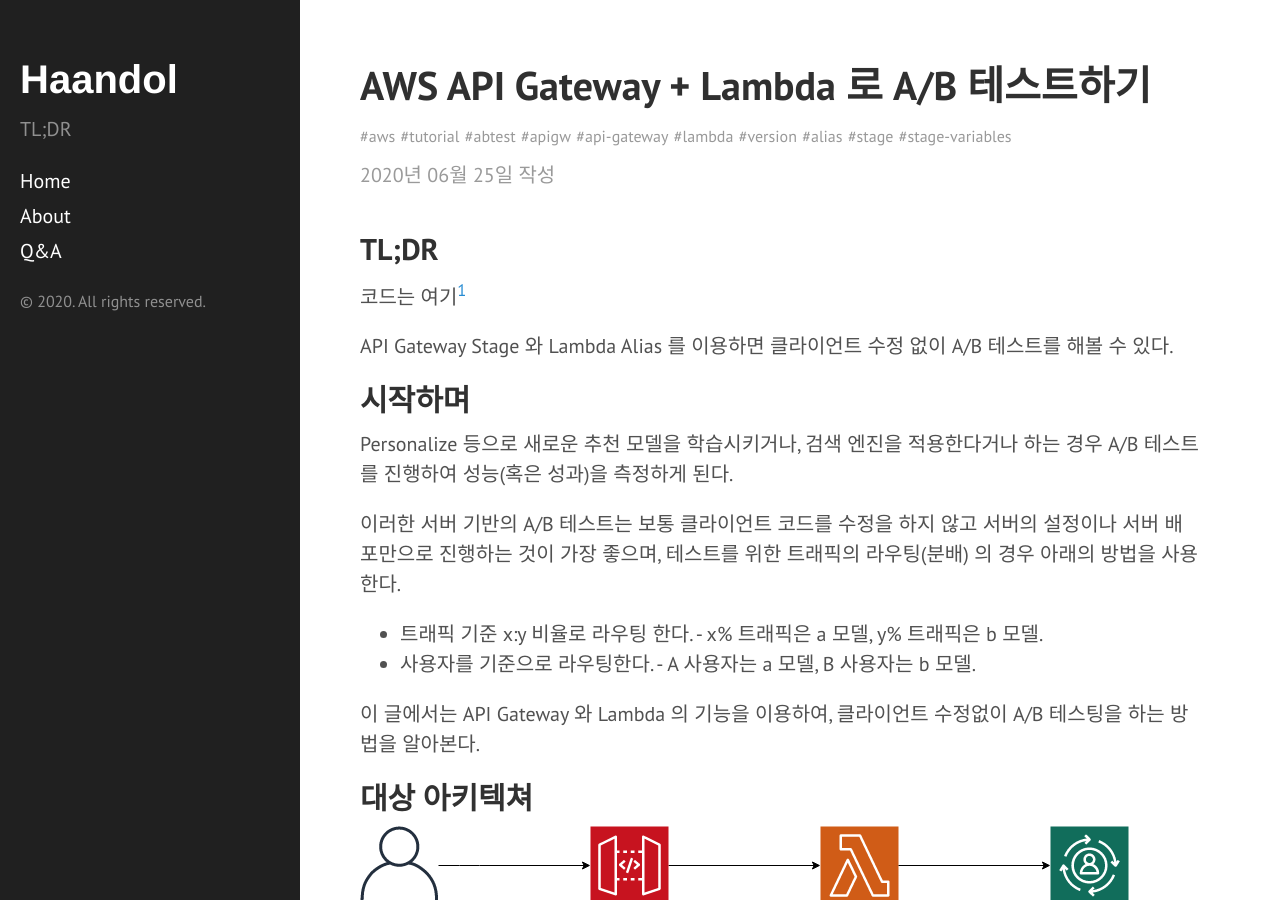
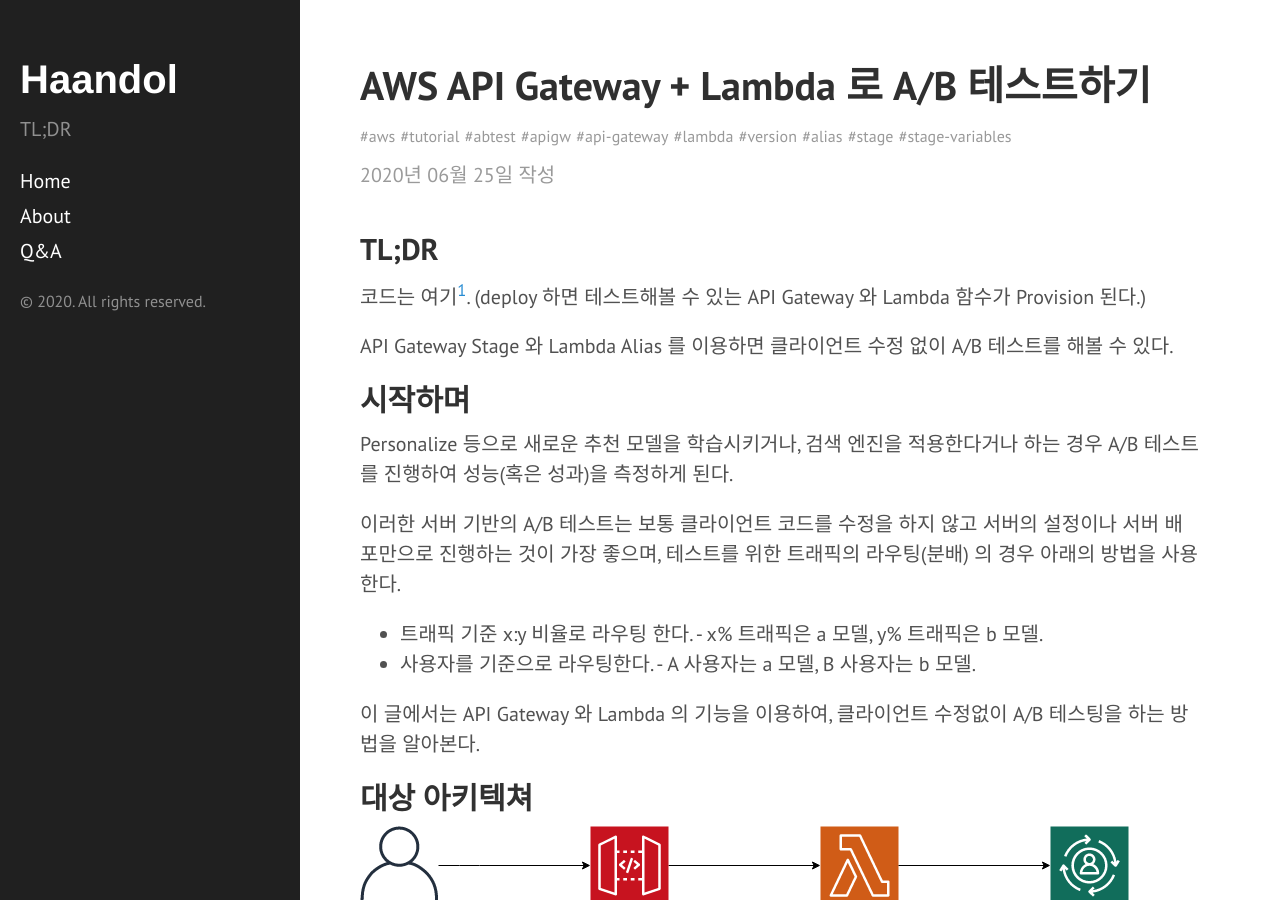
Before and after one commit to haandol/haandol.github.com, a Jekyll site: the page built from _posts/2020-06-25-aws-serverless-abtest.md, in a window 1280 px wide and 900 px high. Built offline with Jekyll 4.4.1, drawn with Linux system fonts in a browser that asks for light colours; comment, search, counter and statistics services are not loaded.

Commit message:
add code ref

```diff
--- a/_posts/2020-06-25-aws-serverless-abtest.md
+++ b/_posts/2020-06-25-aws-serverless-abtest.md
@@ -10,7 +10,7 @@
 
 ## TL;DR
 
-코드는 여기[^1]
+코드는 여기[^1]. (deploy 하면 테스트해볼 수 있는 API Gateway 와 Lambda 함수가 Provision 된다.)
 
 API Gateway Stage 와 Lambda Alias 를 이용하면 클라이언트 수정 없이 A/B 테스트를 해볼 수 있다.
 
```
